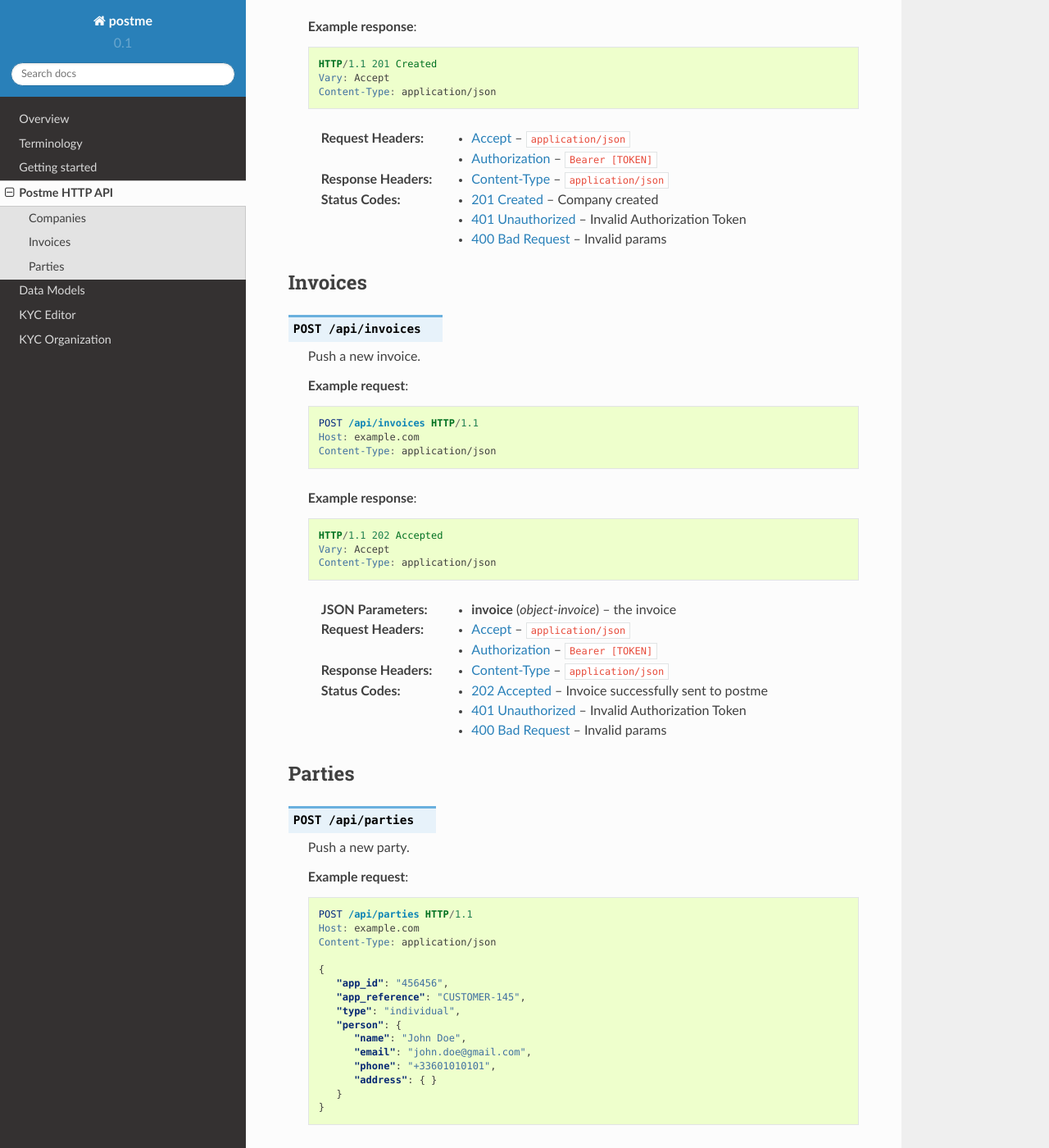
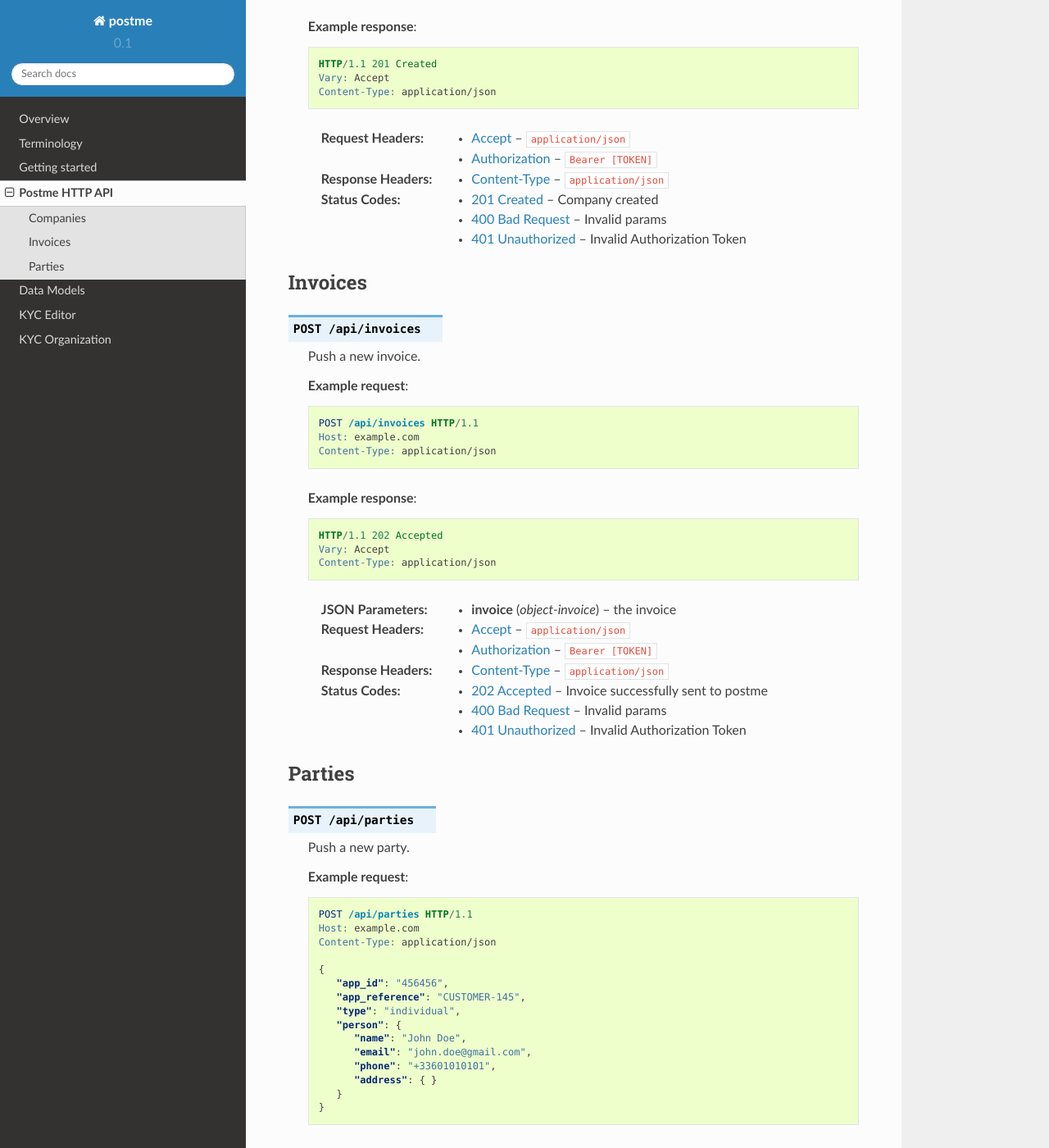
Before and after one commit to birdydigital/postme-docs, a Sphinx documentation site: the page built from docs/postme-http-api.rst, in a window 1280 px wide and 1400 px high, scrolled down 675 px. Shown: the whole window at 82% size. Built offline with Sphinx 7.4.7 and the Read the Docs theme 2.0.0, drawn with Linux system fonts in a browser that asks for light colours; pages that are not in the unit, such as notebooks, are missing from menus; some of the changed text lies outside the part shown.

```diff
--- a/docs/postme-http-api.rst
+++ b/docs/postme-http-api.rst
@@ -47,8 +47,8 @@ Companies
    :reqheader Authorization: ``Bearer [TOKEN]``
    :resheader Content-Type: ``application/json``
    :statuscode 201: Company created
+   :statuscode 400: Invalid params
    :statuscode 401: Invalid Authorization Token
-   :statuscode 400: Invalid params
 
 
 Invoices
@@ -79,8 +79,8 @@ Invoices
    :reqheader Authorization: ``Bearer [TOKEN]``
    :resheader Content-Type: ``application/json``
    :statuscode 202: Invoice successfully sent to postme
+   :statuscode 400: Invalid params
    :statuscode 401: Invalid Authorization Token
-   :statuscode 400: Invalid params
 
 
 Parties
@@ -174,8 +174,8 @@ Parties
    :reqheader Authorization: ``Bearer [TOKEN]``
    :resheader Content-Type: ``application/json``
    :statuscode 200: A list of parties
+   :statuscode 400: Invalid params
    :statuscode 401: Invalid Authorization Token
-   :statuscode 400: Invalid params
 
 .. http:get:: /api/parties/{app_id}
 
@@ -211,5 +211,5 @@ Parties
    :reqheader Authorization: ``Bearer [TOKEN]``
    :resheader Content-Type: ``application/json``
    :statuscode 200: A Party with that ID was found
+   :statuscode 400: Invalid params
    :statuscode 401: Invalid Authorization Token
-   :statuscode 400: Invalid params
```
